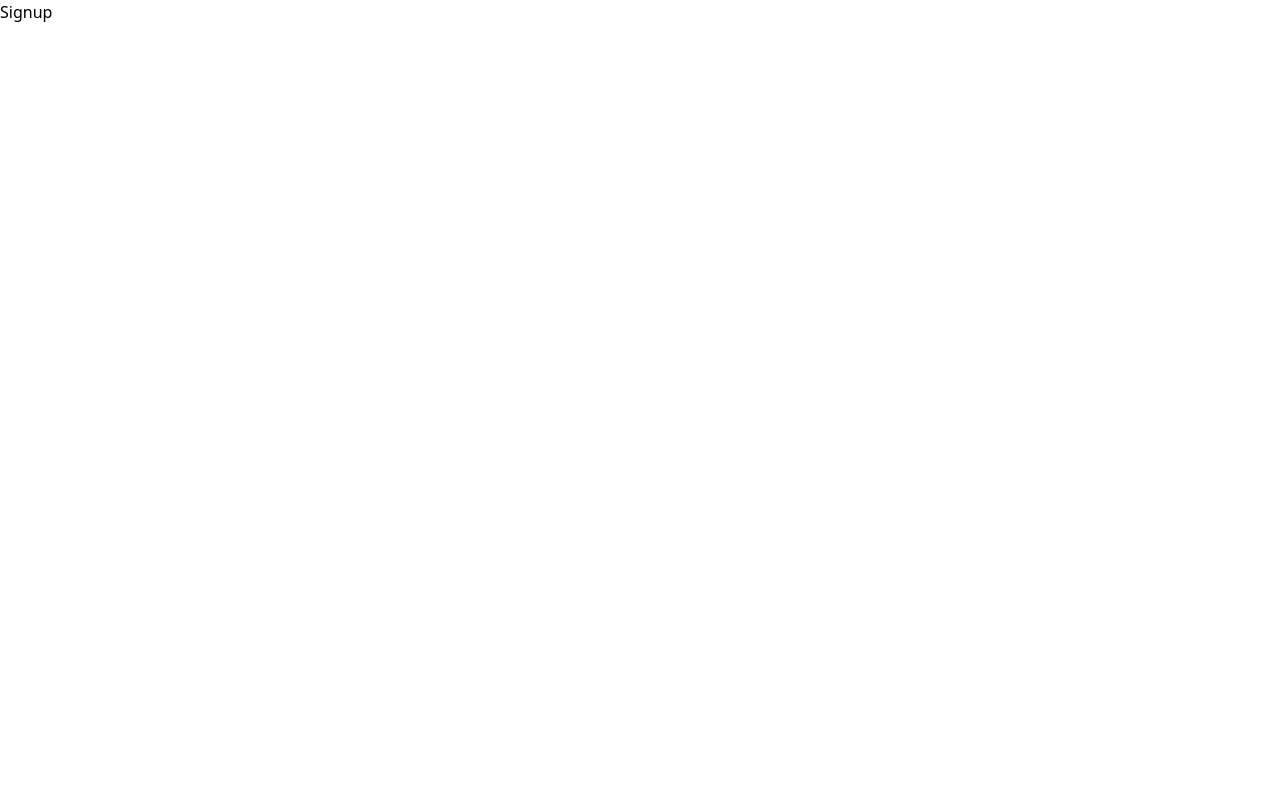
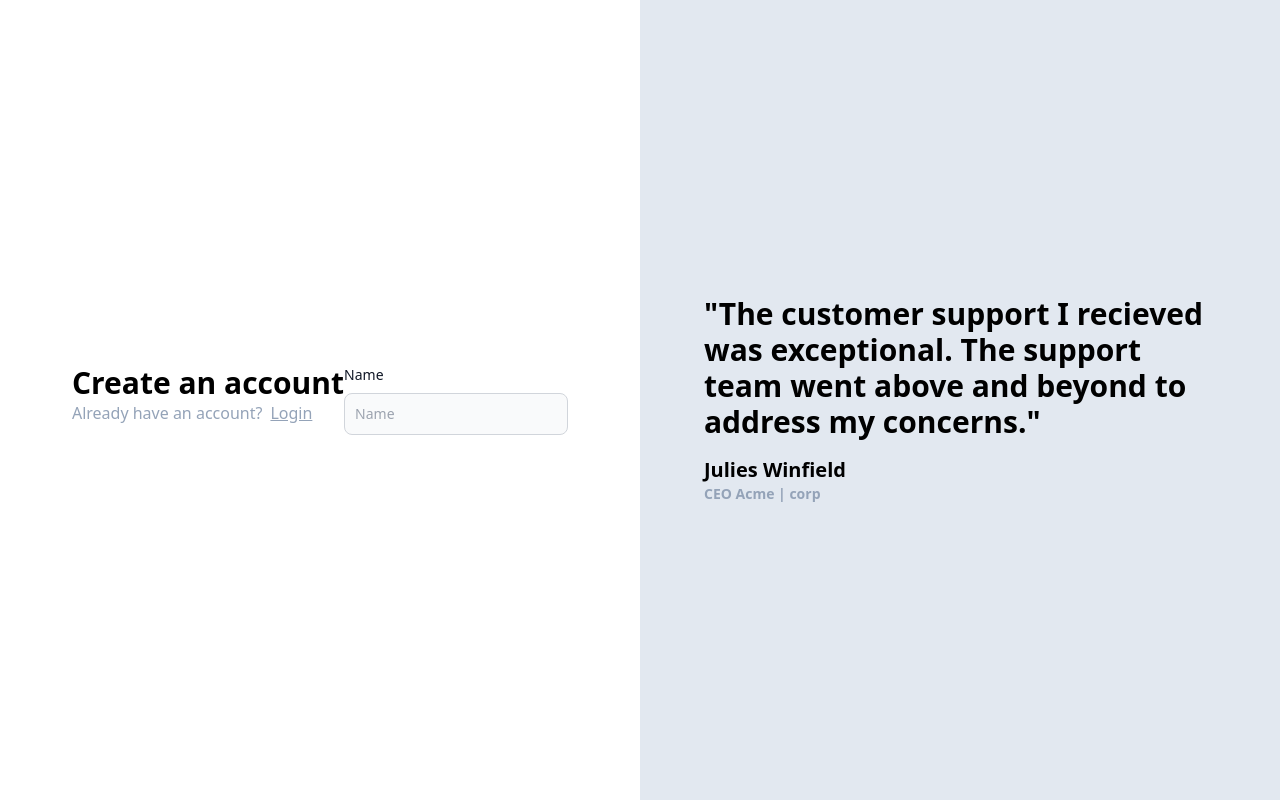
Before and after one commit to Shivamch02/medium, a React (Vite) app in the folder frontend/: page /signup in a window 1280 px wide. Built offline with nearby package versions, Linux system fonts and the light colour scheme.

Commit message:
Adding SingUp Route

```diff
--- /dev/null
+++ b/frontend/src/components/Auth.tsx
@@ -0,0 +1,68 @@
+import { SignupInput } from "@shivamch_0224/medium-common";
+import { ChangeEvent, useState } from "react";
+import { Link } from "react-router-dom";
+
+export const Auth = ({ type }: { type: "signup" | "signin" }) => {
+  const [postInputs, setPostInputs] = useState<SignupInput>({
+    name: "",
+    email: "",
+    password: "",
+  });
+  return (
+    <div className="h-screen flex justify-center flex-col">
+      <div className="flex justify-center">
+        <div>
+          <div className="text-3xl font-extrabold ">Create an account</div>
+          <div className="text-slate-400">
+            Already have an account?
+            <Link className="pl-2 underline" to="/signin">
+              Login
+            </Link>
+          </div>
+        </div>
+        <LabelledInput
+          label="Name"
+          placeholder="Name"
+          onChange={(e) => {
+            setPostInputs((c) => ({
+              ...c,
+              name: e.target.value,
+            }));
+          }}
+        />
+      </div>
+    </div>
+  );
+};
+
+interface labelledInputType {
+  label: string;
+  placeholder: string;
+  onChange: (e: ChangeEvent<HTMLInputElement>) => void;
+}
+
+export const LabelledInput = ({
+  label,
+  placeholder,
+  onChange,
+}: labelledInputType) => {
+  return (
+    <div>
+      <div>
+        <label className="block mb-2 text-sm font-medium text-gray-900 dark:text-white">
+          {label}
+        </label>
+        <input
+          onChange={onChange}
+          type="text"
+          id="first_name"
+          className="bg-gray-50 border border-gray-300 text-gray-900 text-sm rounded-lg focus:ring-blue-500 focus:border-blue-500 block w-full p-2.5 dark:bg-gray-700 dark:border-gray-600 dark:placeholder-gray-400 dark:text-white dark:focus:ring-blue-500 dark:focus:border-blue-500"
+          placeholder={placeholder}
+          required
+        />
+      </div>
+    </div>
+  );
+};
+
+export default LabelledInput;
--- /dev/null
+++ b/frontend/src/components/Quote.tsx
@@ -0,0 +1,22 @@
+const Quote = () => {
+  return (
+    <div className="bg-slate-200 h-screen flex justify-center flex-col">
+      <div className="flex justify-center">
+        <div className="max-w-lg">
+          <div className="text-3xl font-bold">
+            "The customer support I recieved was exceptional. The support team
+            went above and beyond to address my concerns."
+          </div>
+          <div className="max-w-md text-xl font-semibold mt-4">
+            Julies Winfield
+          </div>
+          <div className="max-w-md text-sm font-semibold text-slate-400">
+            CEO Acme | corp
+          </div>
+        </div>
+      </div>
+    </div>
+  );
+};
+
+export default Quote;
--- a/frontend/src/pages/Signup.tsx
+++ b/frontend/src/pages/Signup.tsx
@@ -1,5 +1,19 @@
+import { Auth } from "../components/Auth";
+import Quote from "../components/Quote";
+
 const Signup = () => {
-  return <div>Signup</div>;
+  return (
+    <div>
+      <div className="grid grid-cols-2">
+        <div>
+          <Auth />
+        </div>
+        <div className="invisible lg:visible">
+          <Quote />
+        </div>
+      </div>
+    </div>
+  );
 };
 
 export default Signup;
```
